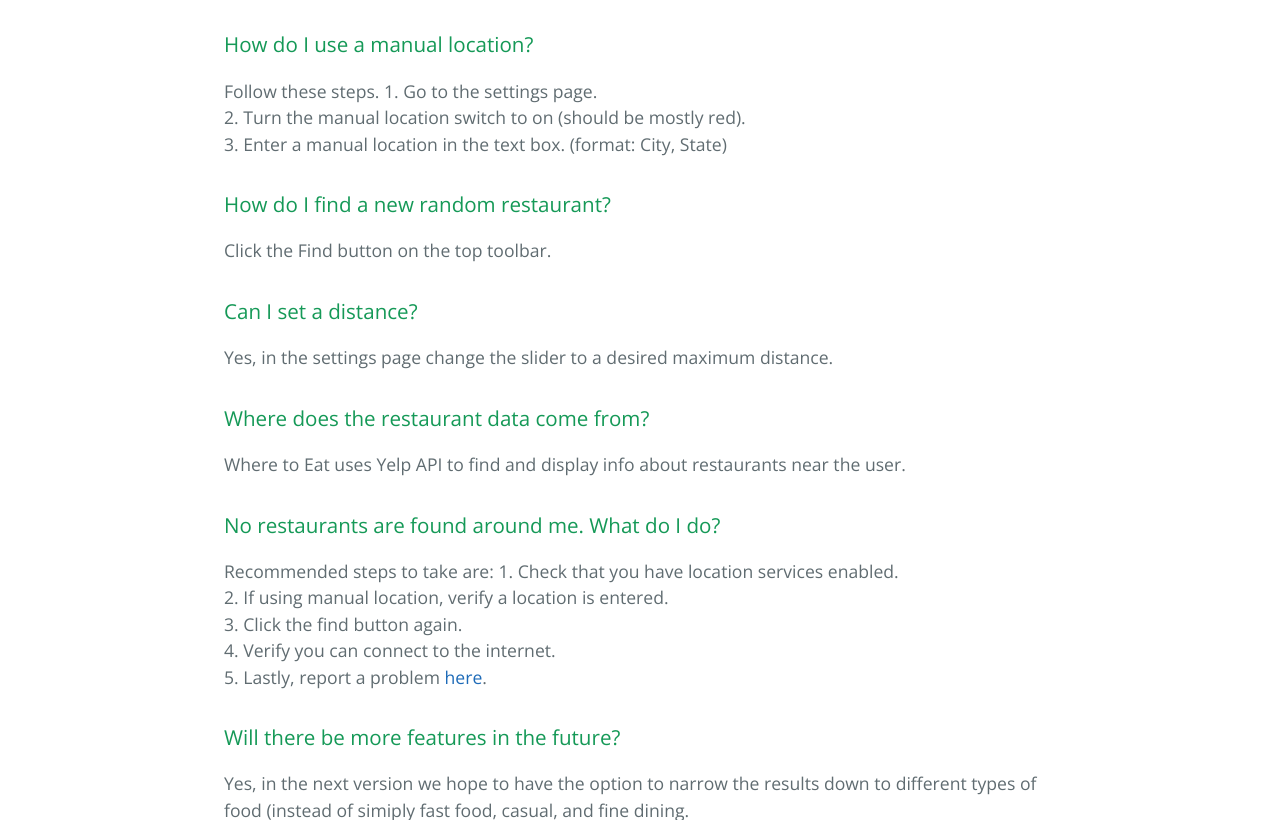
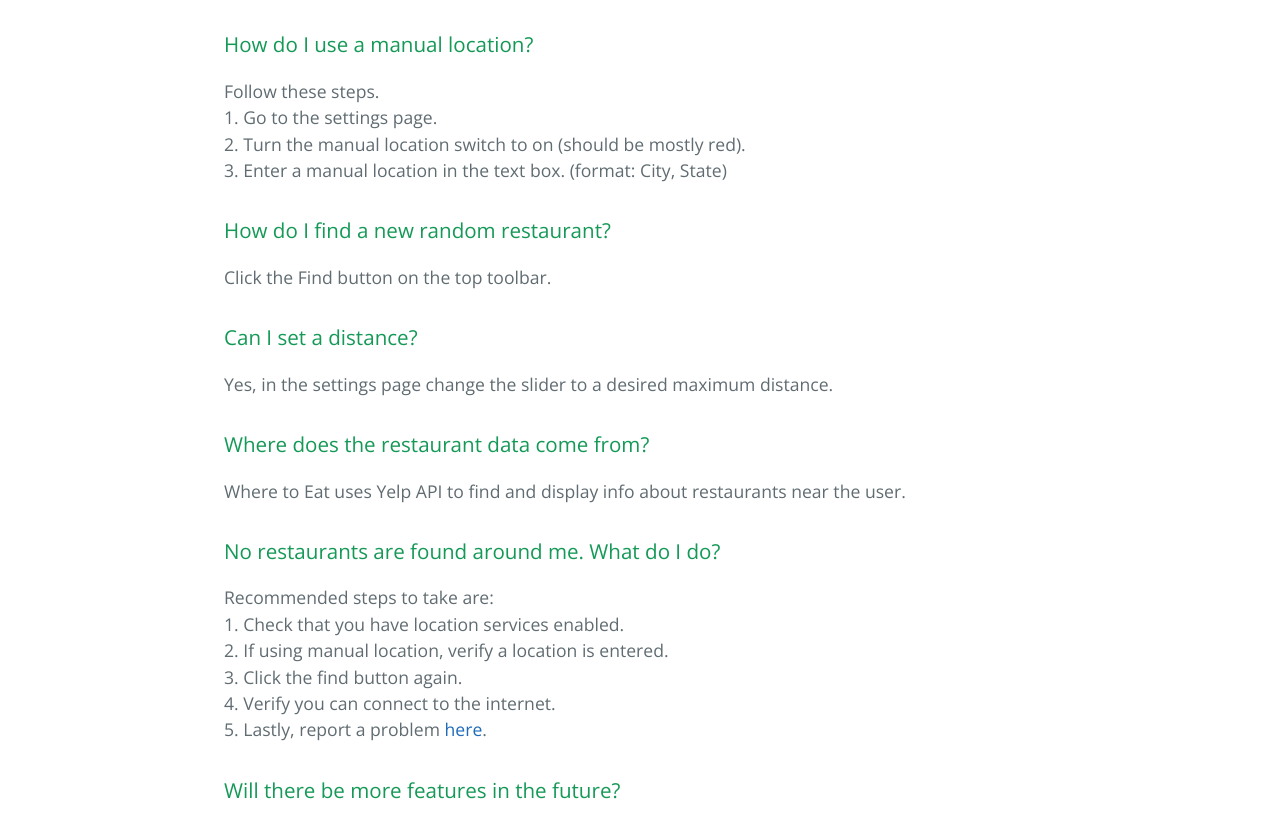
Before and after one commit to iam10K/WhereToEat, a plain HTML site: page index.html in a window 1280 px wide. Shown: the part 434-1254 px from the top of the page. Drawn offline with nearby package versions, Linux system fonts and the light colour scheme.

Commit message:
Update index.html

```diff
--- a/index.html
+++ b/index.html
@@ -26,7 +26,7 @@
 <h3>
 <a id="how-do-i-use-a-manual-location" class="anchor" href="#how-do-i-use-a-manual-location" aria-hidden="true"><span aria-hidden="true" class="octicon octicon-link"></span></a>How do I use a manual location?</h3>
 
-<p>Follow these steps.
+<p>Follow these steps.<br/>
 1. Go to the settings page.<br/>
 2. Turn the manual location switch to on (should be mostly red).<br/>
 3. Enter a manual location in the text box. (format: City, State)</p>
@@ -49,7 +49,7 @@
 <h3>
 <a id="no-restaurants-are-found-around-me-what-do-i-do" class="anchor" href="#no-restaurants-are-found-around-me-what-do-i-do" aria-hidden="true"><span aria-hidden="true" class="octicon octicon-link"></span></a>No restaurants are found around me. What do I do?</h3>
 
-<p>Recommended steps to take are:
+<p>Recommended steps to take are:<br/>
 1. Check that you have location services enabled.<br/>
 2. If using manual location, verify a location is entered.<br/>
 3. Click the find button again.<br/>
```
